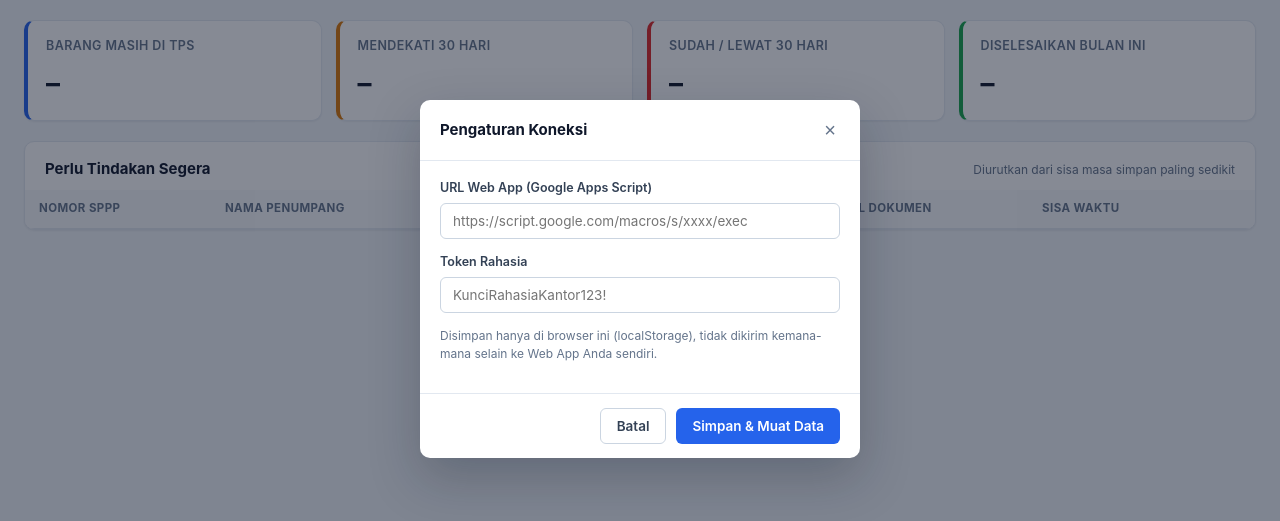
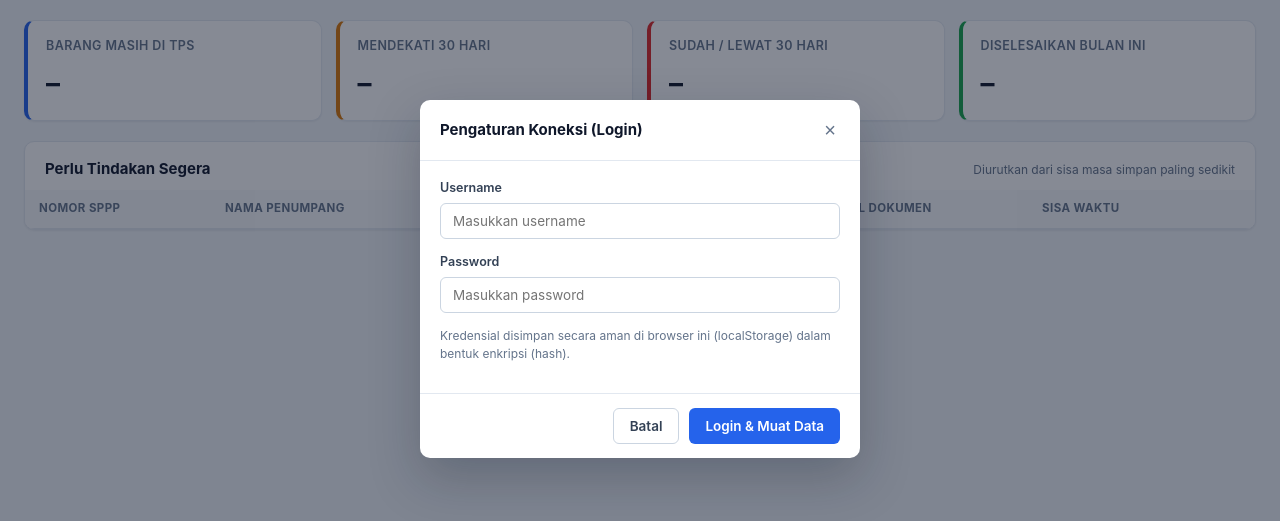
Before and after one commit to FiveKnots/SPPP, a plain HTML site: page index.html in a window 1280 px wide. Shown: the part 121-642 px from the top of the page. Drawn offline with Linux system fonts and the light colour scheme.

Commit message:
Update index.html

```diff
--- a/index.html
+++ b/index.html
@@ -172,23 +172,24 @@
 <div class="modal-overlay" id="modalSettings" hidden>
   <div class="modal">
     <div class="modal-head">
-      <h3>Pengaturan Koneksi</h3>
+      <h3>Pengaturan Koneksi (Login)</h3>
       <button class="modal-close" data-close>&times;</button>
     </div>
     <div class="modal-body">
       <label class="field">
-        <span>URL Web App (Google Apps Script)</span>
-        <input type="text" id="cfgUrl" class="input" placeholder="https://script.google.com/macros/s/xxxx/exec">
+        <span>Username</span>
+        <input type="text" id="inputUsername" class="input" placeholder="Masukkan username">
       </label>
       <label class="field">
-        <span>Token Rahasia</span>
-        <input type="text" id="cfgToken" class="input" placeholder="KunciRahasiaKantor123!">
+        <span>Password</span>
+        <!-- type="password" hides the text visually -->
+        <input type="password" id="inputPassword" class="input" placeholder="Masukkan password">
       </label>
-      <p class="field-hint">Disimpan hanya di browser ini (localStorage), tidak dikirim kemana-mana selain ke Web App Anda sendiri.</p>
+      <p class="field-hint">Kredensial disimpan secara aman di browser ini (localStorage) dalam bentuk enkripsi (hash).</p>
     </div>
     <div class="modal-foot">
       <button class="btn btn-ghost" data-close>Batal</button>
-      <button class="btn btn-primary" id="btnSaveSettings">Simpan &amp; Muat Data</button>
+      <button class="btn btn-primary" id="btnSaveSettings">Login &amp; Muat Data</button>
     </div>
   </div>
 </div>
```
